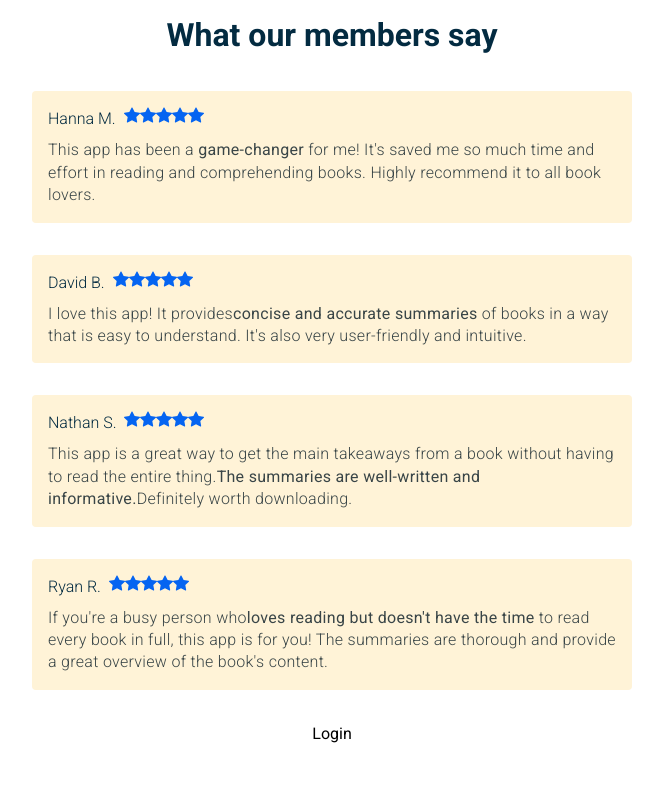
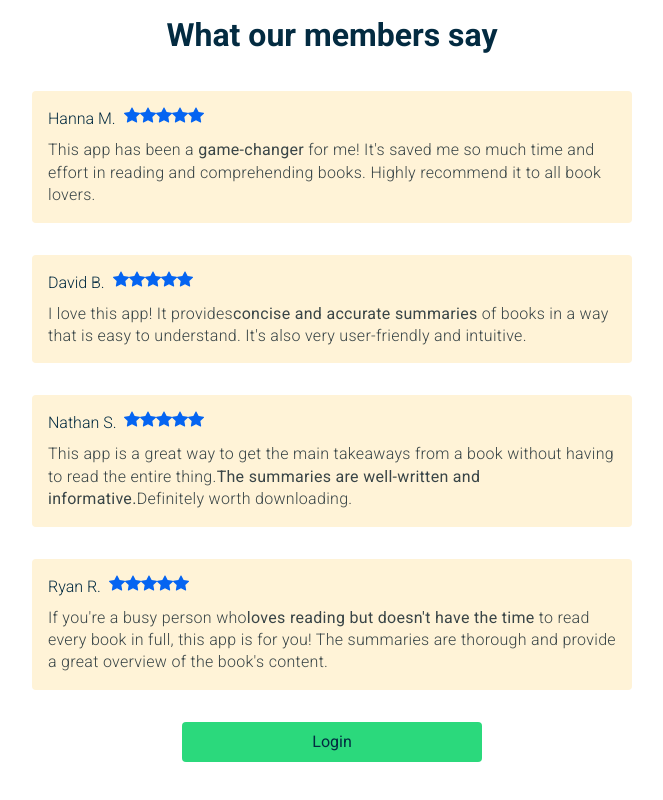
Before and after one commit to shavonnewhiffin/summaristproject, a Next.js app: page / in a window 1280 px wide. Shown: the part 2021-2821 px from the top of the page, without its empty margins (308-971 px from the left). Built offline with nearby package versions, Linux system fonts and the light colour scheme.

Commit message:
fix: added button styling to cta button

```diff
--- a/app/styles/Reviews.module.css
+++ b/app/styles/Reviews.module.css
@@ -40,6 +40,35 @@
   justify-content: center;
 }
 
+.btn {
+  background-color: #2bd97c;
+  color: #032b41;
+  width: 100%;
+  height: 40px;
+  border-radius: 4px;
+  font-size: 16px;
+  transition: background-color 200ms;
+  display: flex;
+  align-items: center;
+  justify-content: center;
+  min-width: 180px;
+}
+
+.btn:hover:not(:disabled) {
+  background-color: #20ba68;
+}
+
+.btn:active {
+  transform: translateY(1px);
+}
+
+.home__cta--btn {
+  max-width: 300px;
+  display: flex;
+  align-items: center;
+  justify-content: center;
+}
+
 @media (max-width: 768px) {
    .review__body {
     font-size: 14px;
```
